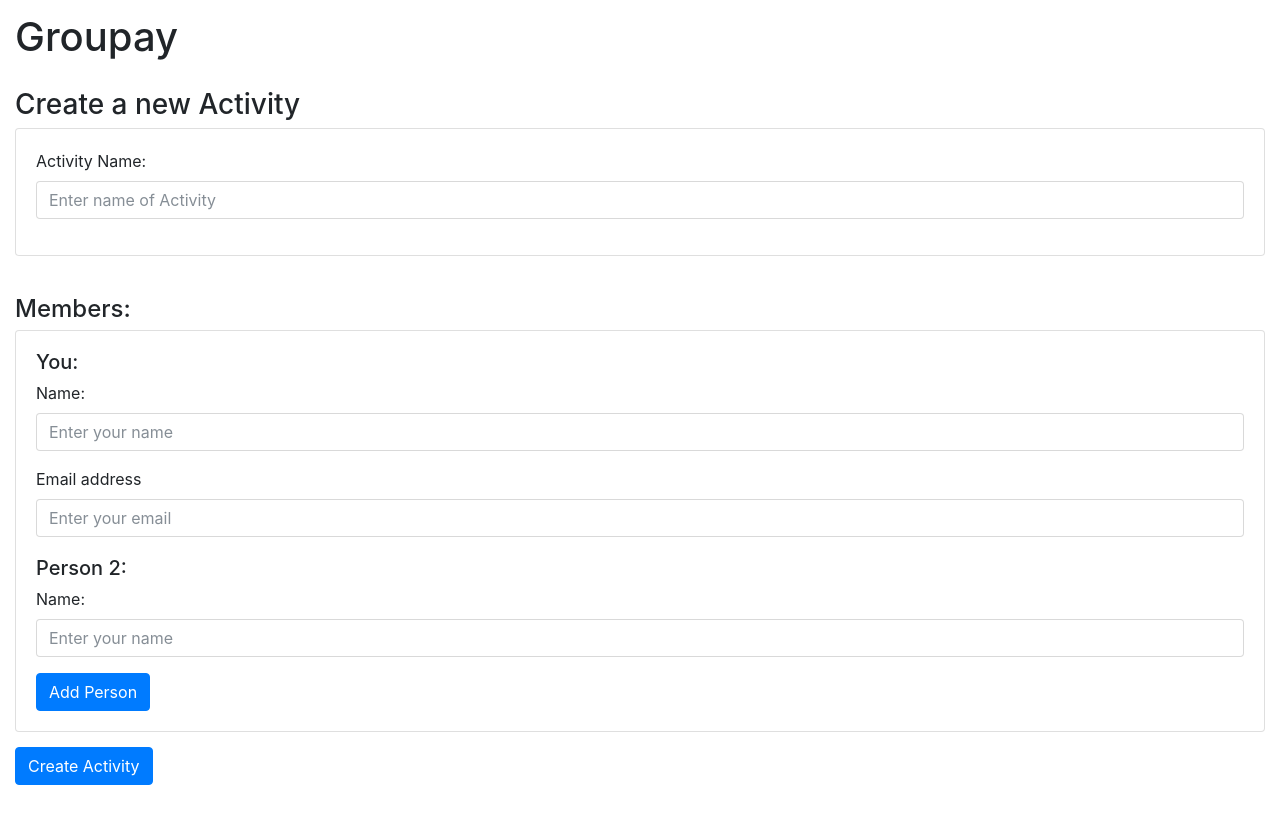
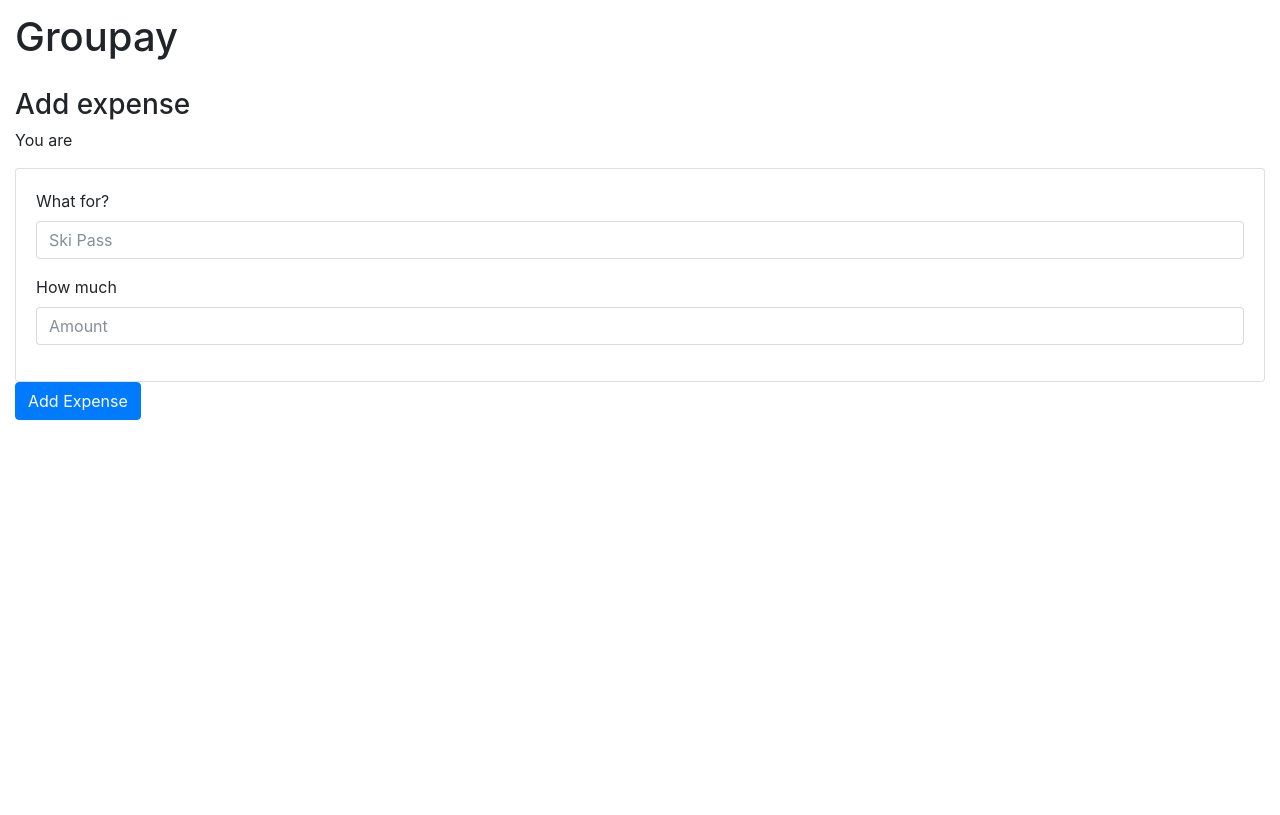
Before and after one commit to spierala/groupay-angularjs, an Angular app: page /add-expense in a window 1280 px wide. Before the commit this address led to /new. Built offline with nearby package versions, Linux system fonts and the light colour scheme.

Commit message:
Basic setup to add expense

```diff
--- a/src/app/activity/activity.component.html
+++ b/src/app/activity/activity.component.html
@@ -1 +1,15 @@
 <h3>{{activity.title}}</h3>
+
+<h4>Members:</h4>
+<ul>
+  <li *ngFor="let member of activity.members" (click)="selectMember(member)">{{member.name}}
+    <ul>
+      <li *ngFor="let expense of member.expenses">{{expense.title}} {{expense.amount}}</li>
+    </ul>
+  </li>
+</ul>
+
+<h5>You are: {{currentMember?.name}}</h5>
+
+
+<button class="btn btn-primary" (click)="goToExpensesPage()">Add Expense</button>
--- a/src/app/activity/activity.component.ts
+++ b/src/app/activity/activity.component.ts
@@ -1,7 +1,8 @@
 import { Component, OnInit } from '@angular/core';
-import { ActivatedRoute } from '@angular/router';
+import { ActivatedRoute, Router } from '@angular/router';
 import { DataService } from '../data.service';
 import { Activity } from '../model/activity';
+import {Member} from "../model/member";
 
 @Component({
   selector: 'app-activity',
@@ -11,15 +12,32 @@ import { Activity } from '../model/activity';
 export class ActivityComponent implements OnInit {
 
   activity:Activity = new Activity();
+  currentMember:Member;
 
   constructor(
     private activatedRoute: ActivatedRoute,
+    private router:Router,
     private dataService: DataService
   ) {}
 
   private getActivity(id) {
      this.dataService.getActivityById(id)
-       .subscribe(activity => this.activity = activity);
+       .subscribe(activity => this.onActivityReceived(activity));
+  }
+
+  private onActivityReceived(activity:Activity) {
+    this.activity = activity;
+    this.dataService.setCurrentActivity(activity);
+    this.currentMember = this.dataService.getCurrentMember();
+  }
+
+  selectMember(member) {
+    this.dataService.setCurrentMember(member);
+    this.currentMember = member;
+  }
+
+  goToExpensesPage() {
+    this.router.navigateByUrl('/add-expense');
   }
 
   ngOnInit() {
--- /dev/null
+++ b/src/app/add-expense/add-expense.component.html
@@ -0,0 +1,20 @@
+<h3>Add expense</h3>
+
+<p>
+  You are {{currentMember?.name}}
+</p>
+
+<div class="card">
+  <div class="card-body">
+    <div class="form-group">
+      <label for="expenseName">What for?</label>
+      <input type="text" class="form-control" id="expenseName" name="expenseName" placeholder="Ski Pass" [(ngModel)]="expense.title">
+    </div>
+    <div class="form-group">
+      <label for="amount">How much</label>
+      <input type="text" class="form-control" id="amount" name="amount" placeholder="Amount" [(ngModel)]="expense.amount">
+    </div>
+  </div>
+</div>
+
+<button class="btn btn-primary" (click)="addExpense()">Add Expense</button>
--- /dev/null
+++ b/src/app/add-expense/add-expense.component.ts
@@ -0,0 +1,27 @@
+import { Component, OnInit } from '@angular/core';
+import {Member} from "../model/member";
+import {DataService} from "../data.service";
+import {Expense} from "../model/expense";
+
+@Component({
+  selector: 'app-add-expense',
+  templateUrl: './add-expense.component.html',
+  styleUrls: ['./add-expense.component.scss']
+})
+export class AddExpenseComponent implements OnInit {
+
+  currentMember:Member;
+  expense:Expense = new Expense();
+
+  constructor(private dataService:DataService) { }
+
+  addExpense() {
+    this.currentMember.expenses.push(this.expense);
+    this.dataService.updateCurrentActivity();
+    this.expense = new Expense();
+  }
+
+  ngOnInit() {
+    this.currentMember = this.dataService.getCurrentMember();
+  }
+}
--- a/src/app/app.module.ts
+++ b/src/app/app.module.ts
@@ -8,6 +8,7 @@ import { RouterModule, Routes } from '@angular/router';
 import { FormsModule } from '@angular/forms';
 import { CreateNewActivityComponent } from './create-new-activity/create-new-activity.component';
 import { ActivityComponent } from './activity/activity.component';
+import { AddExpenseComponent } from './add-expense/add-expense.component';
 
 
 const appRoutes: Routes = [
@@ -21,6 +22,11 @@ const appRoutes: Routes = [
     component: ActivityComponent,
     data: { title: 'Activity' }
   },
+  {
+    path: 'add-expense',
+    component: AddExpenseComponent,
+    data: { title: 'Add Expense' }
+  },
   { path: '**', redirectTo: '/new' }
 ];
 
@@ -28,7 +34,8 @@ const appRoutes: Routes = [
   declarations: [
     AppComponent,
     CreateNewActivityComponent,
-    ActivityComponent
+    ActivityComponent,
+    AddExpenseComponent
   ],
   imports: [
     RouterModule.forRoot(
--- a/src/app/create-new-activity/create-new-activity.component.ts
+++ b/src/app/create-new-activity/create-new-activity.component.ts
@@ -38,7 +38,10 @@ export class CreateNewActivityComponent implements OnInit {
   }
 
   ngOnInit() {
-    this.activity = new Activity();
-    this.activity.members = [new Member(), new Member()];
+    this.activity = this.dataService.getCurrentActivity();
+    if(this.activity == null) {
+      this.activity = new Activity();
+      this.activity.members = [new Member(), new Member()];
+    }
   }
 }
--- a/src/app/data.service.ts
+++ b/src/app/data.service.ts
@@ -1,9 +1,31 @@
 import { Injectable } from '@angular/core';
-import { Http, Response } from '@angular/http';
+import { Http, Response, Headers, RequestOptions } from '@angular/http';
 import 'rxjs/add/operator/map';
+import 'rxjs/add/operator/toPromise';
+import {Member} from "./model/member";
+import {Activity} from "./model/activity";
 
 @Injectable()
 export class DataService {
+  private currentMember:Member;
+  private currentActivity:Activity;
+  private headers = new Headers({'Content-Type': 'application/json'});
+
+  getCurrentMember(): Member {
+    return this.currentMember;
+  }
+
+  setCurrentMember(value: Member) {
+    this.currentMember = value;
+  }
+
+  getCurrentActivity(): Activity {
+    return this.currentActivity;
+  }
+
+  setCurrentActivity(value: Activity) {
+    this.currentActivity = value;
+  }
 
   constructor(private http: Http) { }
 
@@ -15,7 +37,16 @@ export class DataService {
     return this.http.post('/api/activity', activity).map((res:Response) => res.json());
   }
 
-  // updateActivity = function(activity) {
-  //   return this.http.put('/api/activity', activity).map((res:Response) => res.json());
-  // }
+  updateCurrentActivity = function() {
+    let options = new RequestOptions({headers: this.headers});
+    return this.http.put('/api/activity', JSON.stringify(this.currentActivity), options)
+      .toPromise()
+      .then((activity) => this.activity = activity)
+      .catch(this.handleError);
+  }
+
+  private handleError(error: any): Promise<any> {
+    console.error('An error occurred', error);
+    return Promise.reject(error.message || error);
+  }
 }
--- a/src/app/model/activity.ts
+++ b/src/app/model/activity.ts
@@ -2,6 +2,5 @@ import {Member} from "./member";
 
 export class Activity {
   title: string;
-  totalCosts: number;
   members: Member[];
 }
--- /dev/null
+++ b/src/app/model/expense.ts
@@ -0,0 +1,4 @@
+export class Expense {
+  title: string;
+  amount: number;
+}
--- a/src/app/model/member.ts
+++ b/src/app/model/member.ts
@@ -1,4 +1,7 @@
+import {Expense} from "./expense";
+
 export class Member {
   name: string;
   email: string;
+  expenses: Expense[];
 }
```
Also changed, not shown: src/app/add-expense/add-expense.component.scss (added), 2 other files (tests, documents, lock files or other folders).
